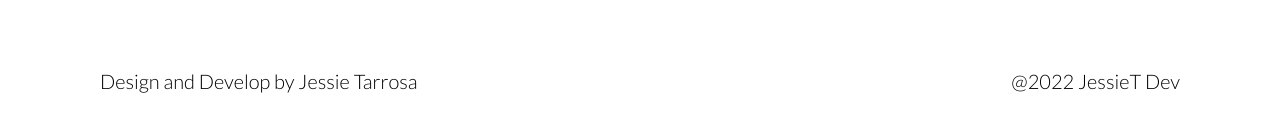
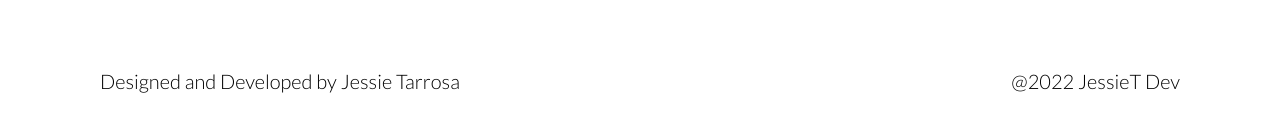
Before and after one commit to oreoseenoevil/oreoseenoevil.github.io, a React (Create React App) app: page / in a window 1280 px wide. Shown: the part 2380-2511 px from the top of the page. Built offline with nearby package versions, Linux system fonts and the light colour scheme.

Commit message:
fixed: footer grammar

```diff
--- a/src/Components/Footer/Footer.tsx
+++ b/src/Components/Footer/Footer.tsx
@@ -6,7 +6,7 @@ export const Footer = () => {
   return (
     <footer className={styles.footer} id="contact">
       <div className={styles.footer_container}>
-        <span className={styles.footer_span}>Design and Develop by Jessie Tarrosa</span>
+        <span className={styles.footer_span}>Designed and Developed by Jessie Tarrosa</span>
         <span className={styles.footer_span}>@{year} JessieT Dev</span>
       </div>
     </footer>
```
